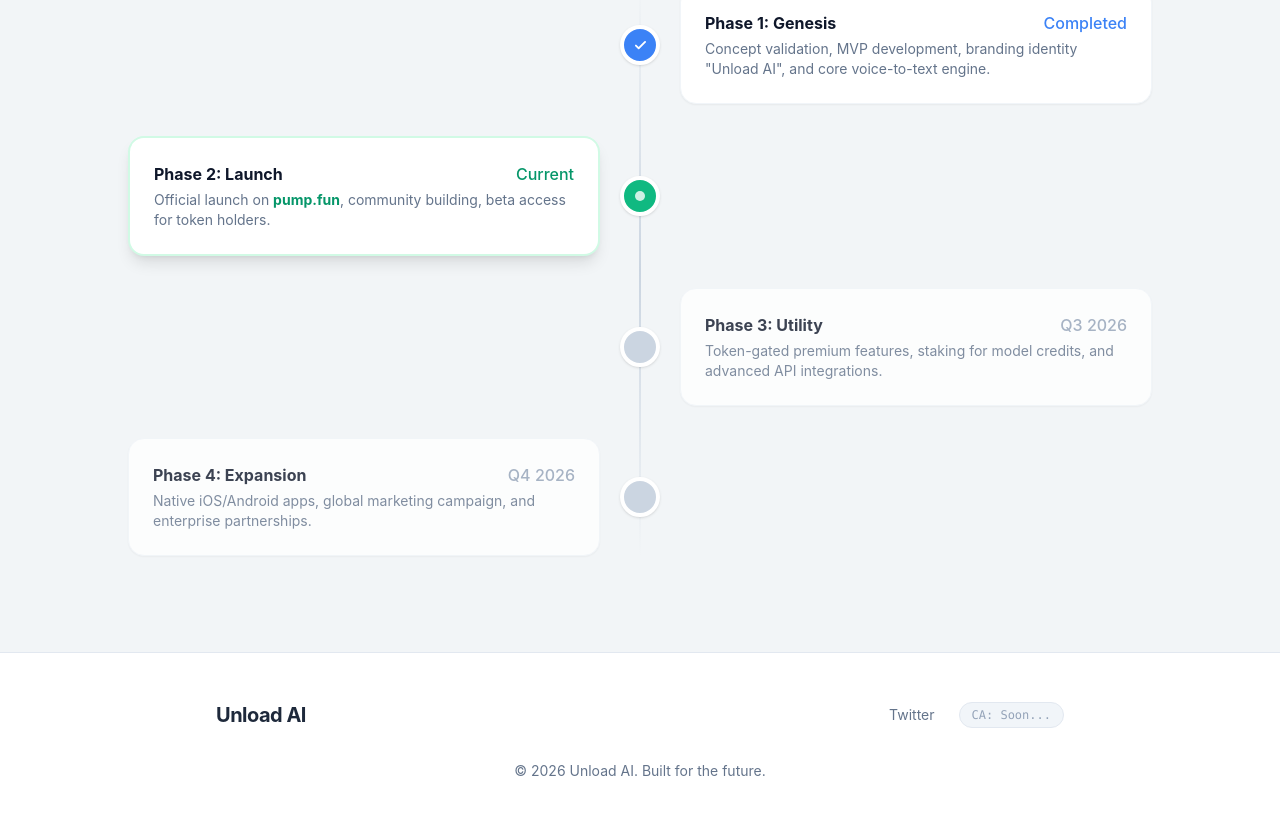
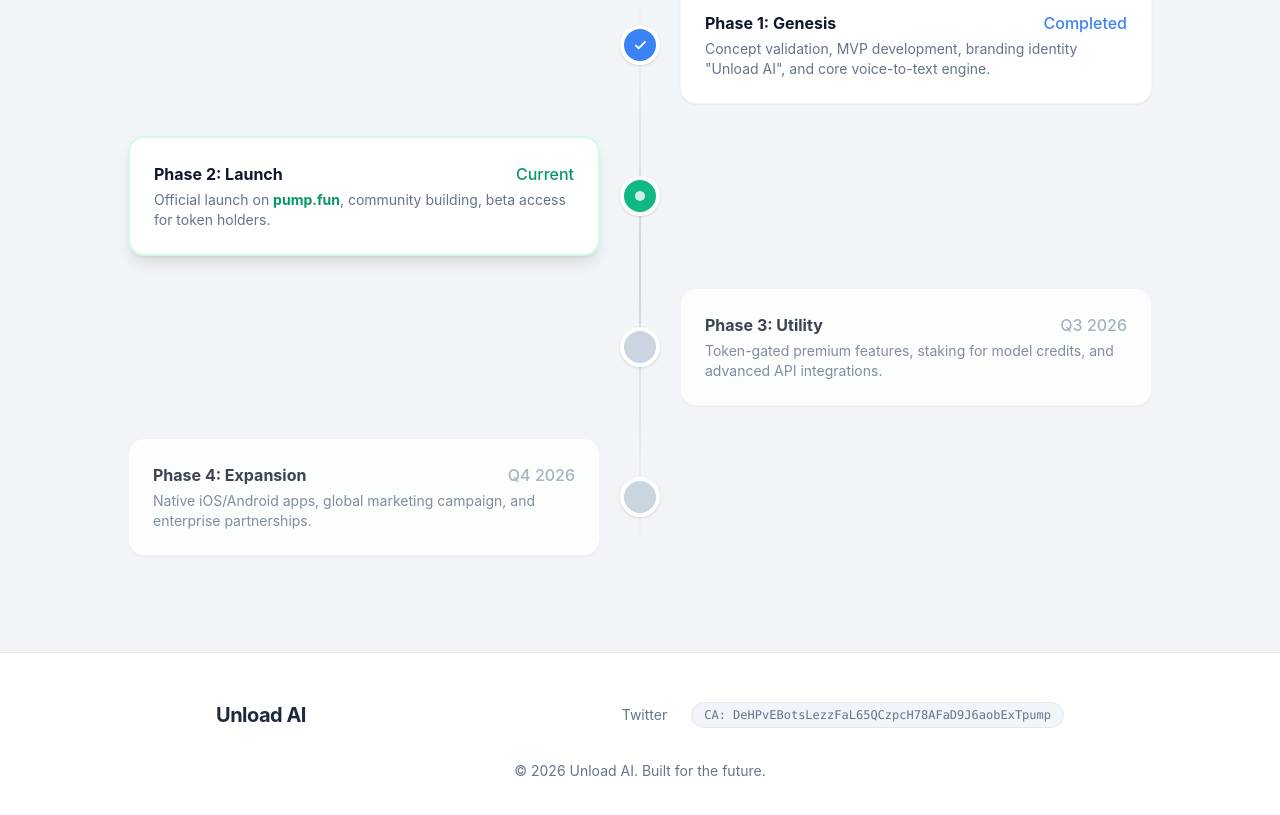
Before and after one commit to aayushnamdev/Unload-AI, a Next.js app: page / in a window 1280 px wide. Shown: the part 3920-4735 px from the top of the page. Built offline with nearby package versions, Linux system fonts and the light colour scheme.

Commit message:
feat: update contract address in footer

```diff
--- a/src/app/page.tsx
+++ b/src/app/page.tsx
@@ -265,8 +265,8 @@
                 Twitter
               </a>
               {/* Placeholder for Solana Contract */}
-              <span className="px-3 py-1 rounded-full bg-slate-100 text-slate-400 font-mono text-xs border border-slate-200 cursor-not-allowed" title="Contract Address coming soon">
-                CA: Soon...
+              <span className="px-3 py-1 rounded-full bg-slate-100 text-slate-500 font-mono text-xs border border-slate-200 select-all" title="Click to copy">
+                CA: DeHPvEBotsLezzFaL65QCzpcH78AFaD9J6aobExTpump
               </span>
             </div>
           </div>
```
